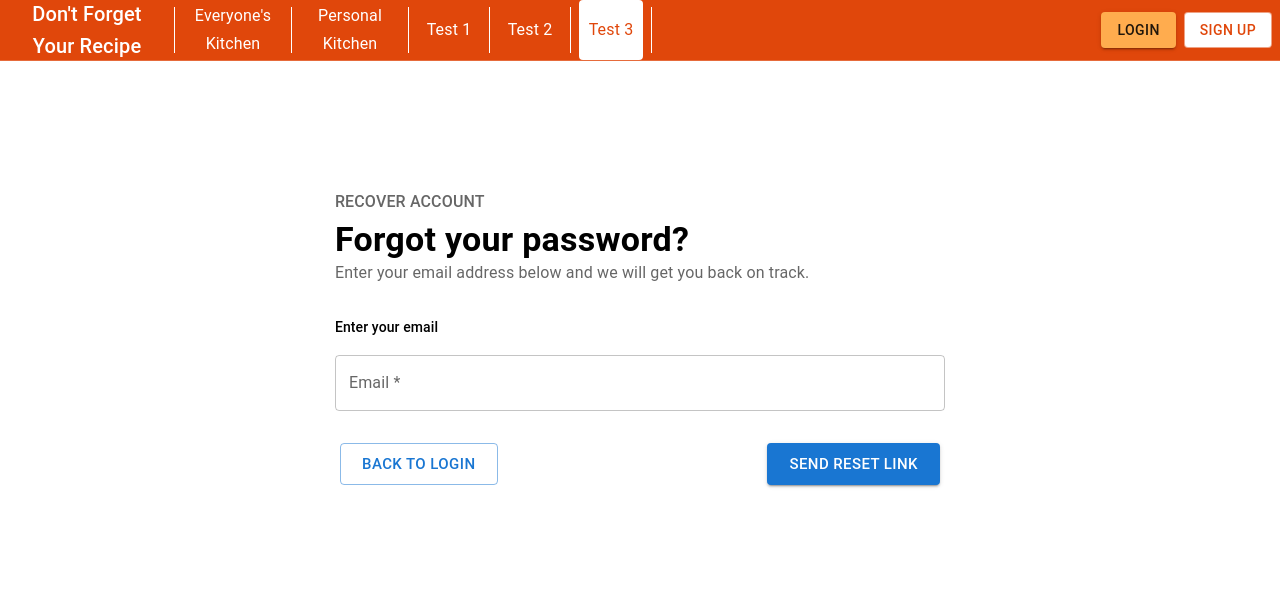
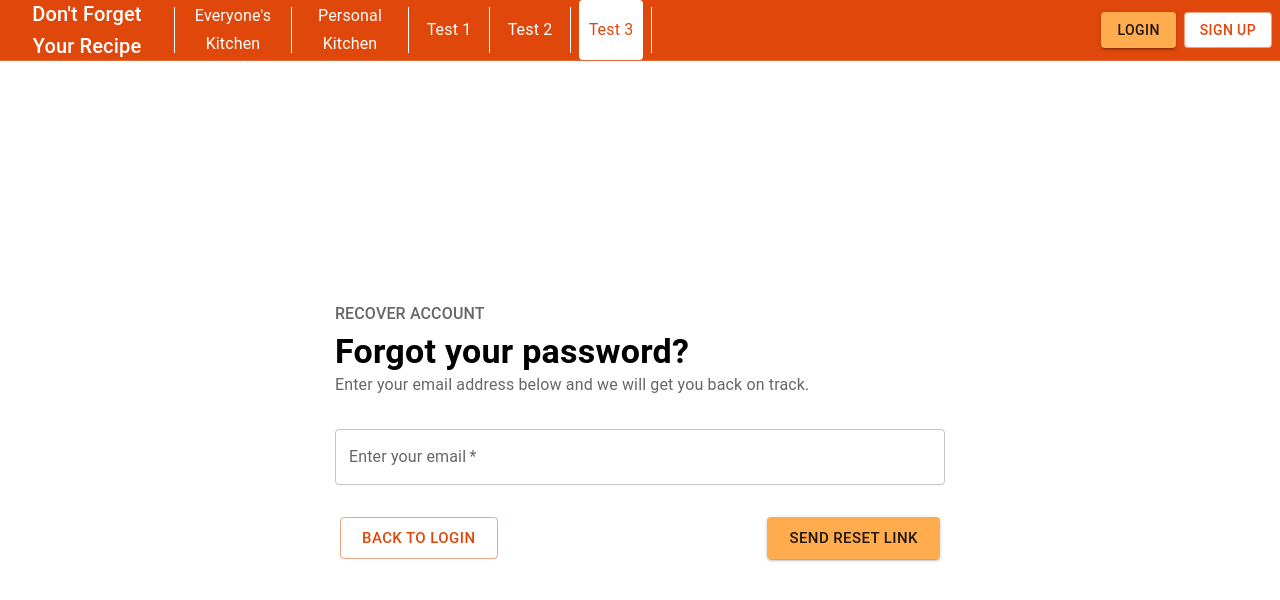
Before and after one commit to IT-Project-Team-70/IT-Project, a React (Create React App) app in the folder front-end/: page /dev/test/3 in a window 1280 px wide. Shown: the top 600 px of the page. Built offline with nearby package versions, Linux system fonts and the light colour scheme.

Commit message:
frontend: add forgetpassword api, button action, error handling

```diff
--- a/front-end/src/api/def/auth.js
+++ b/front-end/src/api/def/auth.js
@@ -27,9 +27,10 @@ const authAPI = {
     },
   }),
   forgetPassword: (data) => ({
-    method: 'get',
+    method: 'post',
     url: '/forgetPassword',
-    headers: {
+    headers: {},
+    data: {
       // email:''
       ...data,
     },
--- a/front-end/src/containers/appLayout/index.js
+++ b/front-end/src/containers/appLayout/index.js
@@ -106,8 +106,18 @@ const AppLayout = (props) => {
           borderColor: '#E66B3B',
         }}
       />
-      <div className="content">
-        <main className="main-content">{children}</main>
+      <div className="content" style={{ height: 'calc(100vh - 61px)' }}>
+        <div
+          className="main-content"
+          style={{
+            height: 'inherit',
+            '&.css-0': {
+              backgroundColor: 'black',
+            },
+          }}
+        >
+          {children}
+        </div>
       </div>
     </Fragment>
   )
--- a/front-end/src/containers/developing/test3/index.js
+++ b/front-end/src/containers/developing/test3/index.js
@@ -1,13 +1,8 @@
 import React from 'react'
-import { Box } from '@mui/system'
 import ForgotPassword from '../../forgotPassword'
 
 const Test2 = (props) => {
-  return (
-    <Box>
-      <ForgotPassword />
-    </Box>
-  )
+  return <ForgotPassword />
 }
 
 Test2.propTypes = {}
--- a/front-end/src/containers/forgotPassword/index.js
+++ b/front-end/src/containers/forgotPassword/index.js
@@ -1,20 +1,70 @@
 import React from 'react'
 import { Box } from '@mui/system'
 import { Typography } from '@mui/material'
-import Link from '@mui/material/Link'
 import Button from '@mui/material/Button'
 import Grid from '@mui/material/Grid'
 import TextField from '@mui/material/TextField'
+import PropTypes from 'prop-types'
+import { callApi } from '../../api/util/callAPI'
+import authAPI from '../../api/def/auth'
+import LoadingSpinner from '../../component/loadingSpinner'
+import { ThemeProvider } from '@mui/material/styles'
+import useTheme from '../../css/muiTheme'
+import LoginPanel from '../login/login'
 
-const ForgotPassword = (props) => {
-  return (
+const ForgotPassword = ({ onChange = () => {}, onClose = () => {} }) => {
+  const [isloading, setIsLoading] = React.useState(false)
+  const [toPage, setToPage] = React.useState({ toPage: false, to: '' })
+  const [error, setError] = React.useState({ error: false, errorMeessage: '' })
+  // const [success, setSuccess] = React.useState({
+  //   success: false,
+  //   successMessage: '',
+  // })
+  const theme = useTheme()
+  const handleonSubmit = (event) => {
+    event.preventDefault()
+    const data = new FormData(event.currentTarget)
+    let submitData = {
+      email: data.get('email'),
+    }
+    setIsLoading(true)
+    callApi({
+      apiConfig: authAPI.forgetPassword(submitData),
+      onStart: () => {},
+      onSuccess: (res) => {
+        // setSuccess({ success: true, successMessage: res.data })
+        console.log(res)
+      },
+      onError: (err) => {
+        console.log(err)
+
+        if (err.response.status === 404) {
+          setError({ error: true, errorMeessage: err.response.data })
+        }
+      },
+      onFinally: () => {},
+    })
+    setIsLoading(false)
+  }
+  const toComponent = () => {
+    switch (toPage.to) {
+      case 'Login':
+        return <LoginPanel onChange={onChange} onClose={onClose} />
+      default:
+        return <></>
+    }
+  }
+
+  return toPage.toPage ? (
+    toComponent()
+  ) : (
+    <ThemeProvider theme={theme}>
       <Box
         position={'relative'}
-      minHeight={'calc(100vh - 247px)'}
         display={'flex'}
         alignItems={'center'}
         justifyContent={'center'}
-      height={'100%'}
+        height="inherit"
       >
         <Box>
           <Box marginBottom={4}>
@@ -40,16 +90,17 @@ const ForgotPassword = (props) => {
               Enter your email address below and we will get you back on track.
             </Typography>
           </Box>
-        <form>
+
+          <form onSubmit={handleonSubmit}>
             <Grid container spacing={4}>
               <Grid item xs={12}>
-              <Typography variant={'subtitle2'} sx={{ marginBottom: 2 }}>
-                Enter your email
-              </Typography>
                 <TextField
-                label="Email *"
-                variant="outlined"
+                  placeholder="Email"
+                  label="Enter your email"
                   name={'email'}
+                  error={error.error}
+                  helperText={error.errorMeessage}
+                  required
                   fullWidth
                 />
               </Grid>
@@ -67,13 +118,20 @@ const ForgotPassword = (props) => {
                     <Button
                       size={'large'}
                       variant={'outlined'}
-                    component={Link}
-                    href={'/page-login-simple'}
+                      onClick={() => {
+                        onChange('Login')
+                        setToPage({ toPage: true, to: 'Login' })
+                      }}
                     >
                       Back to login
                     </Button>
                   </Box>
-                <Button size={'large'} variant={'contained'} type={'submit'}>
+                  <Button
+                    size={'large'}
+                    variant={'contained'}
+                    type={'submit'}
+                    color="secondary"
+                  >
                     Send reset link
                   </Button>
                 </Box>
@@ -81,9 +139,11 @@ const ForgotPassword = (props) => {
             </Grid>
           </form>
         </Box>
+        <LoadingSpinner isLoading={isloading} />
       </Box>
+    </ThemeProvider>
   )
 }
 
 export default ForgotPassword
-ForgotPassword.propTypes = {}
+ForgotPassword.propTypes = { onChange: PropTypes.func, onClose: PropTypes.func }
--- a/front-end/src/containers/login/login.js
+++ b/front-end/src/containers/login/login.js
@@ -18,12 +18,13 @@ import authAPI from '../../api/def/auth'
 import LoadingSpinner from '../../component/loadingSpinner'
 import { Fragment } from 'react'
 import LockOpenOutlinedIcon from '@mui/icons-material/LockOpenOutlined'
+import ForgotPassword from '../forgotPassword'
 
 export default function LoginPanel({
   onChange = () => {},
   onClose = () => {},
 }) {
-  const [toSignUp, setToSignUP] = React.useState(false)
+  const [toPage, setToPage] = React.useState({ toPage: false, to: '' })
   const [isloading, setIsLoading] = React.useState(false)
   const [error, setError] = React.useState({ error: false, errorMeessage: '' })
   const [success, setSuccess] = React.useState({
@@ -59,12 +60,22 @@ export default function LoginPanel({
     })
     setIsLoading(false)
   }
+  const toComponent = () => {
+    switch (toPage.to) {
+      case 'Sign up':
+        return <SignUpPanel onChange={onChange} onClose={onClose} />
+      case 'Forget Password':
+        return <ForgotPassword onChange={onChange} onClose={onClose} />
+      default:
+        return <></>
+    }
+  }
 
-  return toSignUp ? (
-    <SignUpPanel onChange={onChange} onClose={onClose} />
+  return toPage.toPage ? (
+    toComponent()
   ) : (
     <ThemeProvider theme={theme}>
-      <Grid container>
+      <Grid container height="inherit">
         <Grid
           item
           xs={false}
@@ -167,7 +178,13 @@ export default function LoginPanel({
 
                 <Grid container flexDirection="column">
                   <Grid item>
-                    <Link href="#" variant="body2">
+                    <Link
+                      onClick={() => {
+                        onChange('Forget Password')
+                        setToPage({ toPage: true, to: 'Forget Password' })
+                      }}
+                      variant="body2"
+                    >
                       Forgot password?
                     </Link>
                   </Grid>
@@ -175,7 +192,7 @@ export default function LoginPanel({
                     <Link
                       onClick={() => {
                         onChange('Sign up')
-                        setToSignUP(true)
+                        setToPage({ toPage: true, to: 'Sign up' })
                       }}
                       variant="body2"
                     >
--- a/front-end/src/routes/routeConstant.js
+++ b/front-end/src/routes/routeConstant.js
@@ -1,6 +1,7 @@
 export const FRONTPAGE = '/'
 export const EVERYONES_KITCHEN = `/everyones_kitchen`
 export const PERSONAL_KITCHEN = '/personal_kitchen'
+export const RESET_PASSWORD = '/resetPassword'
 
 // Developing
 export const DEV = `/dev`
```
Also changed, not shown: front-end/src/routes/routeItems.js (+8 -0 lines). Lines whose indentation alone changed are shown as unchanged.
